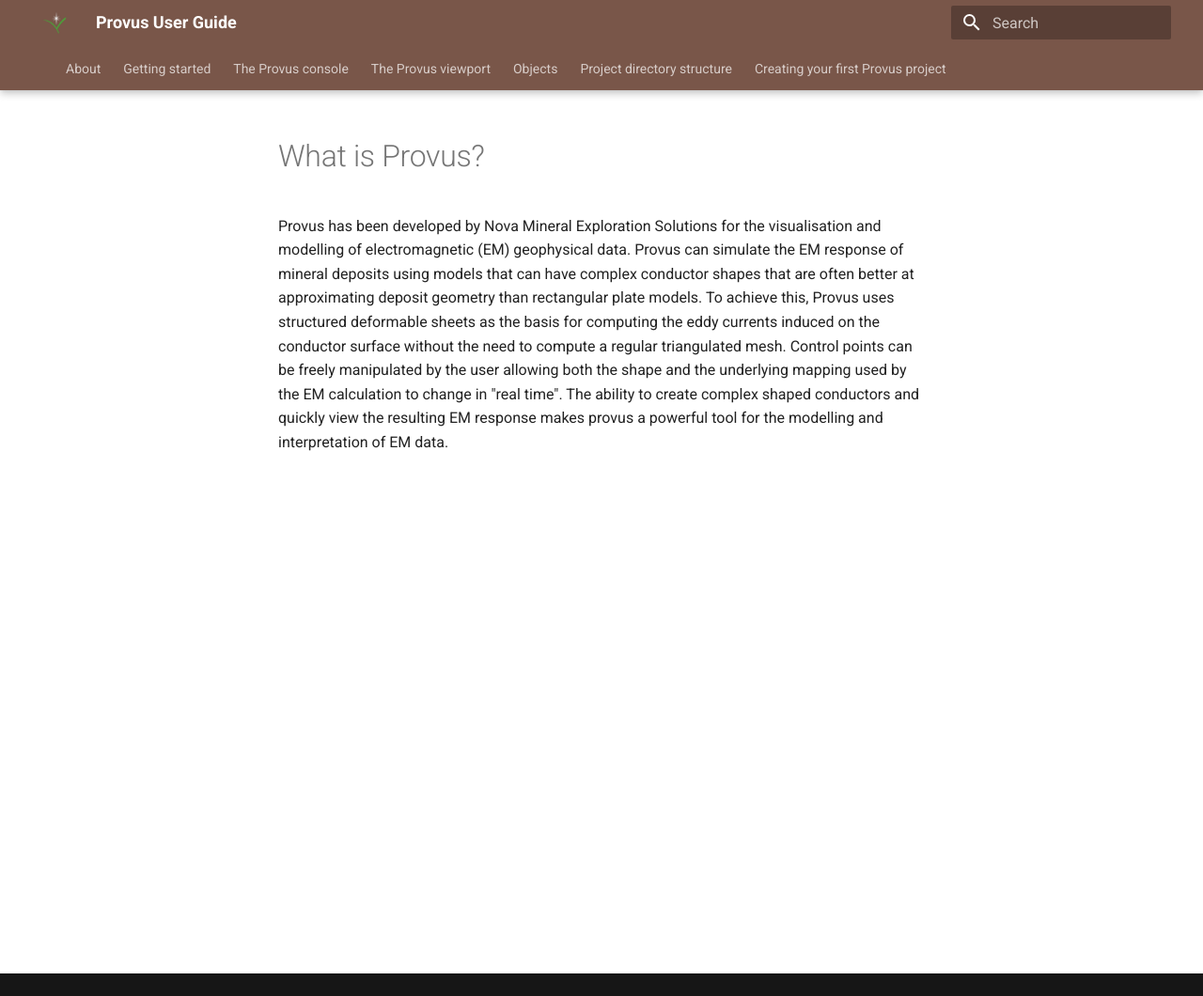
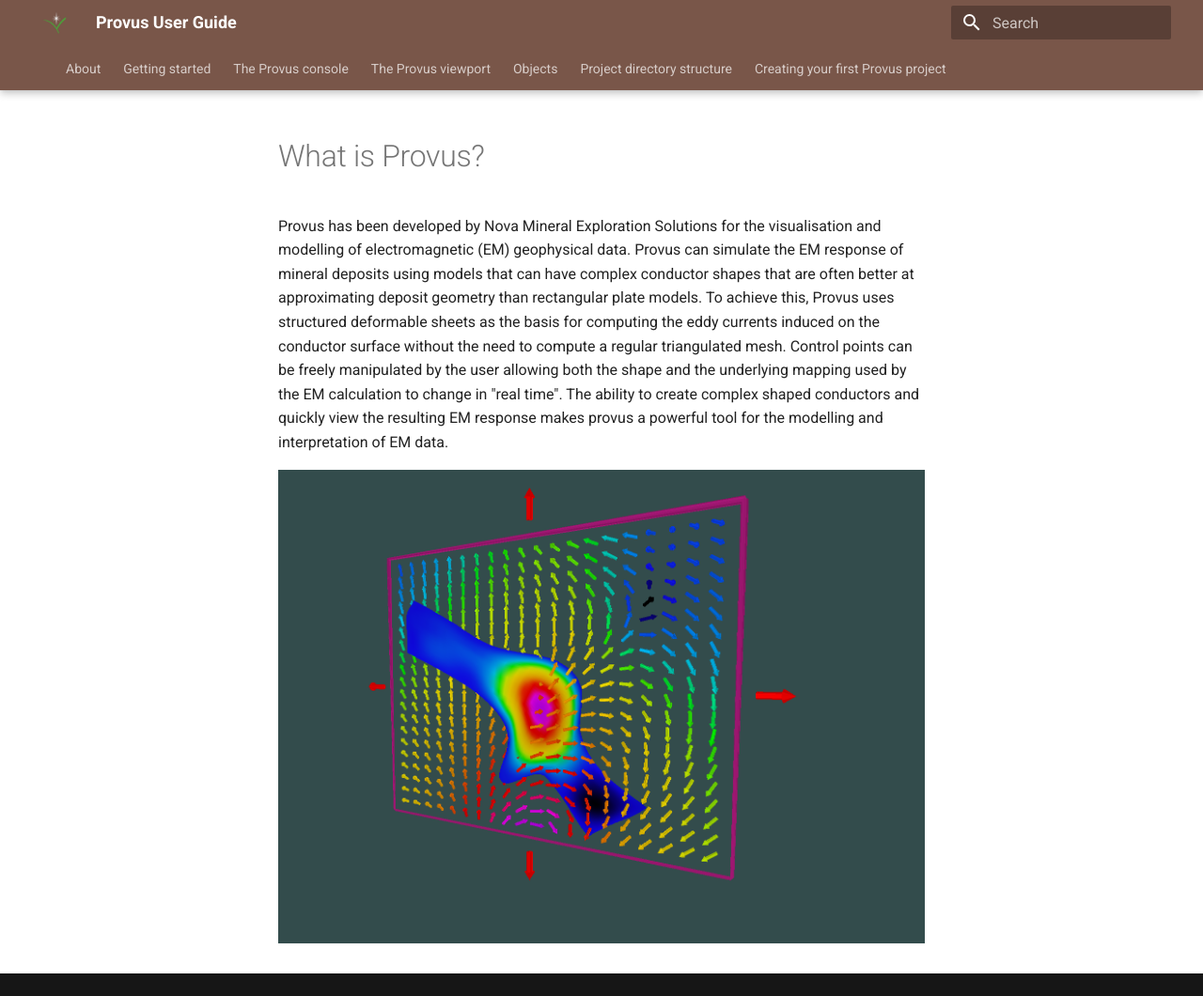
Before and after one commit to anthonyznova/Provdoc, an MkDocs documentation site: the page built from docs/index.md, in a window 1280 px wide and 1060 px high. Shown: the whole window at 94% size. Built offline with MkDocs 1.6.1 and Material for MkDocs 9.7.7, drawn with Linux system fonts in a browser that asks for light colours.

Commit message:
Update index.md

```diff
--- a/docs/index.md
+++ b/docs/index.md
@@ -1,3 +1,5 @@
 # What is Provus?
 
 Provus has been developed by Nova Mineral Exploration Solutions for the visualisation and modelling of electromagnetic (EM) geophysical data. Provus can simulate the EM response of mineral deposits using models that can have complex conductor shapes that are often better at approximating deposit geometry than rectangular plate models. To achieve this, Provus uses structured deformable sheets as the basis for computing the eddy currents induced on the conductor surface without the need to compute a regular triangulated mesh. Control points can be freely manipulated by the user allowing both the shape and the underlying mapping used by the EM calculation to change in "real time". The ability to create complex shaped conductors and quickly view the resulting EM response makes provus a powerful tool for the modelling and interpretation of EM data.
+
+![](../images/homescreen.png)
```
